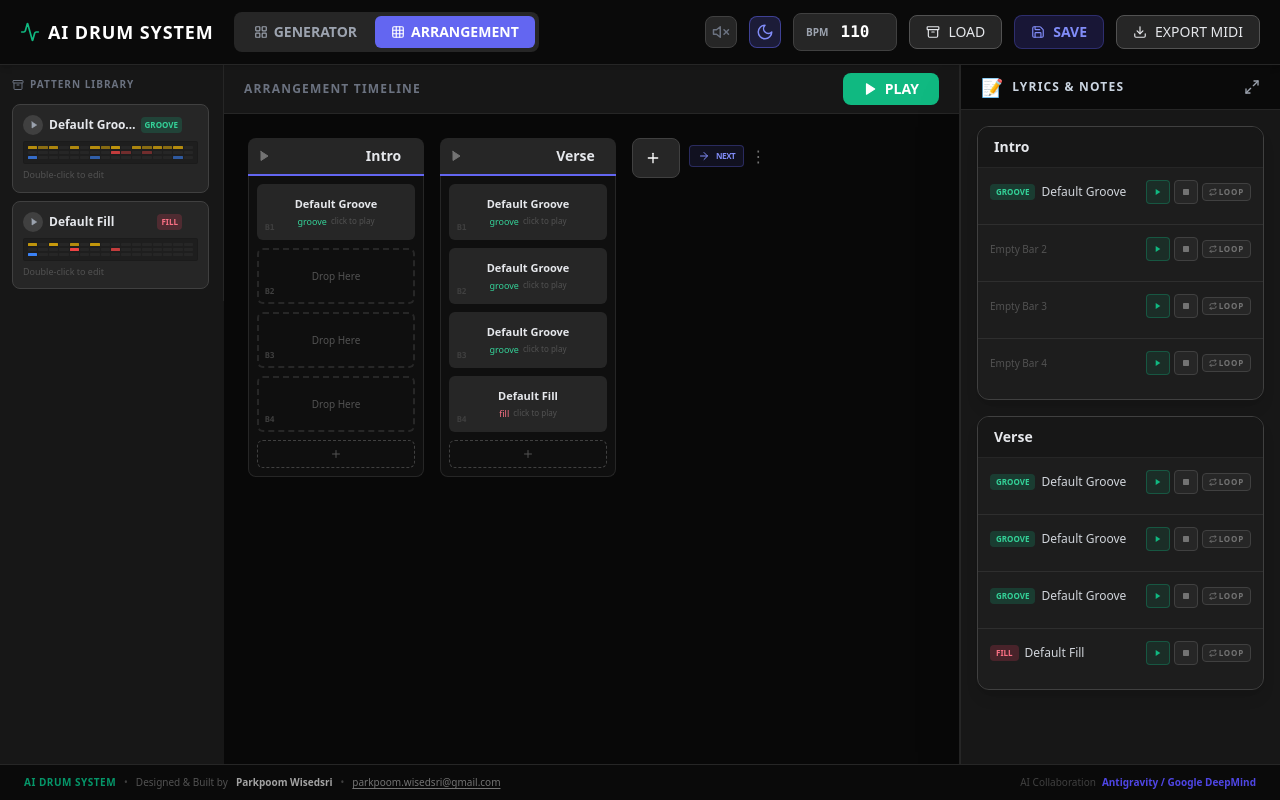
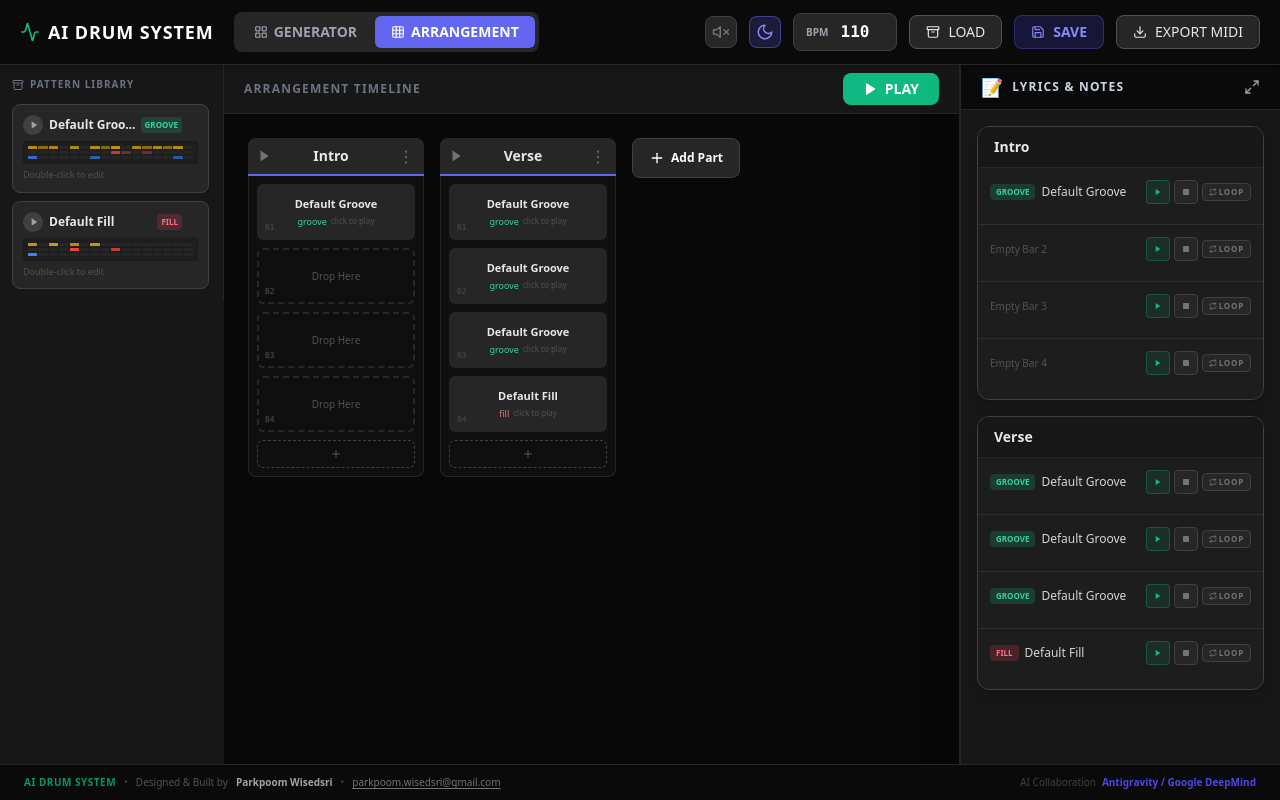
Before and after one commit to parkpoomdev/ai_drum_fill_generator, a React (Vite) app: page / in a window 1280 px wide. Both pictures are taken after a click on the button "ARRANGEMENT". Built offline with nearby package versions, Linux system fonts and the light colour scheme.

Commit message:
Fix segment header layout, Add Part button, and loop mode logic

```diff
--- a/src/DrumFillGen.jsx
+++ b/src/DrumFillGen.jsx
@@ -687,7 +687,7 @@ const PianoRollBlock = ({
     const midiNote = BASE_MIDI + pitch;
     try {
       pianoInst.start({ note: midiNote, velocity: 90, duration: 0.8 });
-    } catch (_) {}
+    } catch (_) { }
   };
 
   const handleNoteClick = (e, note) => {
@@ -772,7 +772,7 @@ const PianoRollBlock = ({
       pitches.forEach((p) =>
         pianoInst.start({ note: p, velocity: 70, duration: 1.2 }),
       );
-    } catch (_) {}
+    } catch (_) { }
   };
 
   const parseChordInput = (raw = "") => {
@@ -862,8 +862,7 @@ const PianoRollBlock = ({
               >
                 {/* Chord pill header with Edit + quality label */}
                 <div
-                  className={`w-full h-full border rounded shadow-sm transition-colors flex items-center justify-between gap-1 px-1 ${
-                    isEditing
+                  className={`w-full h-full border rounded shadow-sm transition-colors flex items-center justify-between gap-1 px-1 ${isEditing
                     ? "bg-indigo-500/40 border-indigo-400"
                     : "bg-indigo-500/20 border-indigo-500/50 hover:bg-indigo-500/30"
                     }`}
@@ -923,8 +922,7 @@ const PianoRollBlock = ({
                           onChordsChange(newC);
                           playChordPreview({ ...chord, root: r });
                         }}
-                        className={`text-[9px] py-1 rounded font-bold transition-colors ${
-                          chord.root === r
+                        className={`text-[9px] py-1 rounded font-bold transition-colors ${chord.root === r
                           ? "bg-indigo-500 text-white"
                           : "bg-neutral-700/80 text-gray-300 hover:bg-indigo-600/50"
                           }`}
@@ -943,8 +941,7 @@ const PianoRollBlock = ({
                           onChordsChange(newC);
                           playChordPreview({ ...chord, quality: q });
                         }}
-                        className={`text-[8px] py-1 rounded truncate px-1 font-semibold transition-colors ${
-                          chord.quality === q
+                        className={`text-[8px] py-1 rounded truncate px-1 font-semibold transition-colors ${chord.quality === q
                           ? "bg-indigo-500 text-white"
                           : "bg-neutral-700/80 text-gray-300 hover:bg-indigo-600/50"
                           }`}
@@ -1302,8 +1299,7 @@ const PianoRollBlock = ({
           {rows.map((r) => (
             <div
               key={r}
-              className={`flex items-center justify-center text-[8px] font-mono border-b border-neutral-800/70 ${
-                NOTE_NAMES[midiForRow(r) % 12] === "C"
+              className={`flex items-center justify-center text-[8px] font-mono border-b border-neutral-800/70 ${NOTE_NAMES[midiForRow(r) % 12] === "C"
                 ? "text-indigo-300 font-bold bg-indigo-500/10"
                 : "text-neutral-500"
                 }`}
@@ -1323,8 +1319,7 @@ const PianoRollBlock = ({
             {rows.map((r) => (
               <div
                 key={r}
-                className={`absolute left-0 right-0 border-b ${
-                  NOTE_NAMES[midiForRow(r) % 12] === "C"
+                className={`absolute left-0 right-0 border-b ${NOTE_NAMES[midiForRow(r) % 12] === "C"
                   ? "border-indigo-500/25"
                   : "border-white/[0.03]"
                   }`}
@@ -1343,8 +1338,7 @@ const PianoRollBlock = ({
               .map((_, i) => (
                 <div
                   key={i}
-                  className={`flex-1 border-r ${
-                    i % 4 === 3 ? "border-white/15" : "border-white/[0.03]"
+                  className={`flex-1 border-r ${i % 4 === 3 ? "border-white/15" : "border-white/[0.03]"
                     }`}
                 />
               ))}
@@ -1375,8 +1369,7 @@ const PianoRollBlock = ({
             return (
               <div
                 key={note.id}
-                className={`absolute border rounded-[2px] cursor-grab active:cursor-grabbing flex items-center shadow-sm transition-colors group/note ${
-                  isSelected
+                className={`absolute border rounded-[2px] cursor-grab active:cursor-grabbing flex items-center shadow-sm transition-colors group/note ${isSelected
                   ? "border-emerald-300 bg-emerald-400/40 ring-1 ring-emerald-300/50"
                   : "border-emerald-500 bg-emerald-500/20 hover:bg-emerald-500/40"
                   }`}
@@ -2995,8 +2988,7 @@ const DrumFillGen = () => {
                   </button>
                   <button
                     onClick={() => setIsGrooveLooping((v) => !v)}
-                    className={`h-12 px-4 rounded-full border text-sm font-bold transition-all flex items-center gap-2 ${
-                      isGrooveLooping
+                    className={`h-12 px-4 rounded-full border text-sm font-bold transition-all flex items-center gap-2 ${isGrooveLooping
                       ? "bg-emerald-500/20 border-emerald-500/40 text-emerald-400"
                       : "bg-neutral-800 border-neutral-700 text-neutral-400 hover:text-white"
                       }`}
@@ -3075,42 +3067,10 @@ const DrumFillGen = () => {
                               ),
                             )
                           }
-                          className="bg-transparent text-center text-sm font-bold flex-1 py-2 px-1 border-none outline-none text-gray-200"
+                          className="bg-transparent text-center text-sm font-bold flex-1 min-w-0 py-2 px-1 border-none outline-none text-gray-200"
                         />
 
-                        {/* Playback Mode Toggle */}
-                        <button
-                          onClick={(e) => {
-                            e.stopPropagation();
-                            const currentMode = segment.playbackMode || "next";
-                            const nextMode =
-                              currentMode === "loop"
-                                ? "stop"
-                                : currentMode === "stop"
-                                  ? "next"
-                                  : "loop";
-                            setSegments((prev) =>
-                              prev.map((s, i) =>
-                                i !== segIndex
-                                  ? s
-                                  : { ...s, playbackMode: nextMode },
-                              ),
-                            );
-                          }}
-                          className={`px-2 py-1 rounded transition-all flex items-center gap-1.5 border ${segment.playbackMode === "loop" ? "bg-emerald-500/10 border-emerald-500/30 text-emerald-400 hover:bg-emerald-500/20" : segment.playbackMode === "stop" ? "bg-rose-500/10 border-rose-500/30 text-rose-400 hover:bg-rose-500/20" : "bg-indigo-500/10 border-indigo-500/30 text-indigo-400 hover:bg-indigo-500/20"}`}
-                          title={`Mode: ${segment.playbackMode === "loop" ? "Loop Segment" : segment.playbackMode === "stop" ? "Stop After Play" : "Next Segment"}`}
-                        >
-                          {segment.playbackMode === "loop" ? (
-                            <Repeat size={12} className="animate-spin-slow" />
-                          ) : segment.playbackMode === "stop" ? (
-                            <StopCircle size={12} />
-                          ) : (
-                            <ArrowRight size={12} />
-                          )}
-                          <span className="text-[8px] font-bold uppercase tracking-tighter">
-                            {segment.playbackMode || "next"}
-                          </span>
-                        </button>
+
 
                         {/* ⋮ Kebab menu */}
                         <div className="relative shrink-0 pr-1">
@@ -3270,10 +3230,10 @@ const DrumFillGen = () => {
                         },
                       ])
                     }
-                    className="w-12 h-10 bg-neutral-800 hover:bg-indigo-600 border border-neutral-700 rounded-lg text-white font-bold flex items-center justify-center transition-all overflow-hidden group shrink-0 hover:w-32"
-                  >
-                    <Plus size={16} className="shrink-0" />
-                    <span className="text-xs ml-1.5 w-0 overflow-hidden whitespace-nowrap group-hover:w-auto transition-all duration-300">
+                    className="h-10 px-4 bg-neutral-800 hover:bg-indigo-600 border border-neutral-700 rounded-lg text-white font-bold flex items-center justify-center transition-all group shrink-0"
+                  >
+                    <Plus size={16} className="shrink-0 mr-1.5" />
+                    <span className="text-xs whitespace-nowrap">
                       Add Part
                     </span>
                   </button>
@@ -3399,17 +3359,19 @@ const DrumFillGen = () => {
                           const setBarPlayMode = (mode) => {
                             setSegments((prev) =>
                               prev.map((s, i) => {
+                                const nextBarPlayModes = { ...(s.barPlayModes || {}) };
+                                if (mode === "loop") {
+                                  Object.keys(nextBarPlayModes).forEach((k) => {
+                                    if (nextBarPlayModes[k] === "loop") nextBarPlayModes[k] = "next";
+                                  });
+                                }
                                 if (i === segIndex) {
-                                  const nextBarPlayModes = {
-                                    ...(s.barPlayModes || {}),
-                                  };
                                   nextBarPlayModes[barIndex] = mode;
+                                }
                                 return {
                                   ...s,
                                   barPlayModes: nextBarPlayModes,
                                 };
-                                }
-                                return s;
                               }),
                             );
                           };
@@ -3467,8 +3429,7 @@ const DrumFillGen = () => {
                                         seekToBar(globalBarIdx);
                                       }
                                     }}
-                                    className={`w-6 h-6 rounded flex items-center justify-center border text-[9px] transition-all ${
-                                      isBarCurrent && isPlaying
+                                    className={`w-6 h-6 rounded flex items-center justify-center border text-[9px] transition-all ${isBarCurrent && isPlaying
                                       ? "bg-amber-500/20 border-amber-500/50 text-amber-400"
                                       : "bg-emerald-500/10 border-emerald-500/30 text-emerald-500 hover:bg-emerald-500/30"
                                       }`}
@@ -3547,8 +3508,7 @@ const DrumFillGen = () => {
                                           : "loop",
                                       );
                                     }}
-                                    className={`flex items-center gap-0.5 px-1.5 py-0.5 rounded border text-[8px] font-bold uppercase tracking-widest transition-all ${
-                                      barPlayMode === "loop"
+                                    className={`flex items-center gap-0.5 px-1.5 py-0.5 rounded border text-[8px] font-bold uppercase tracking-widest transition-all ${barPlayMode === "loop"
                                       ? "bg-emerald-500/20 border-emerald-500/40 text-emerald-400"
                                       : "bg-neutral-800 border-neutral-700 text-neutral-500 hover:text-neutral-300"
                                       }`}
```
Lines whose indentation alone changed are shown as unchanged.
